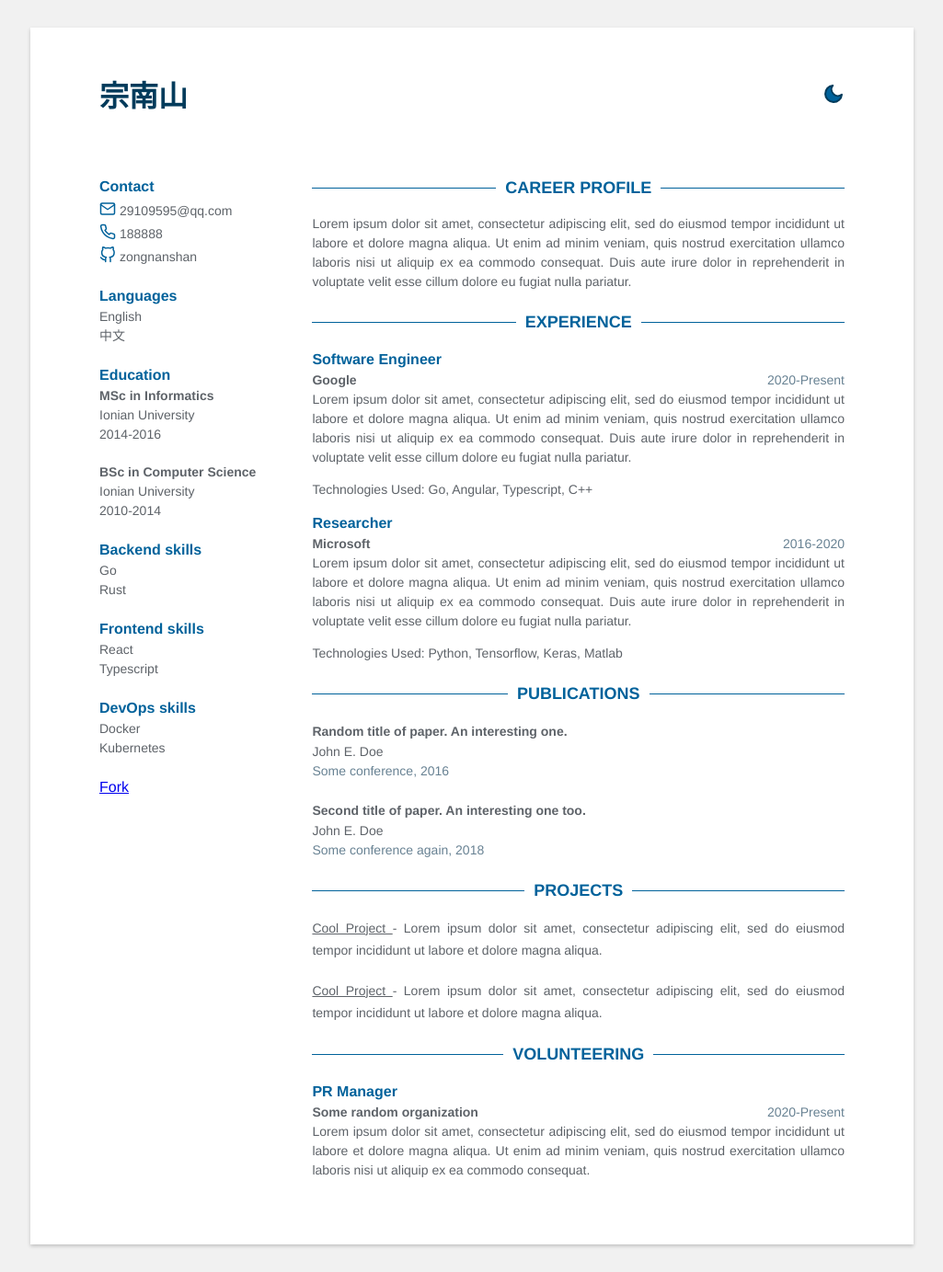
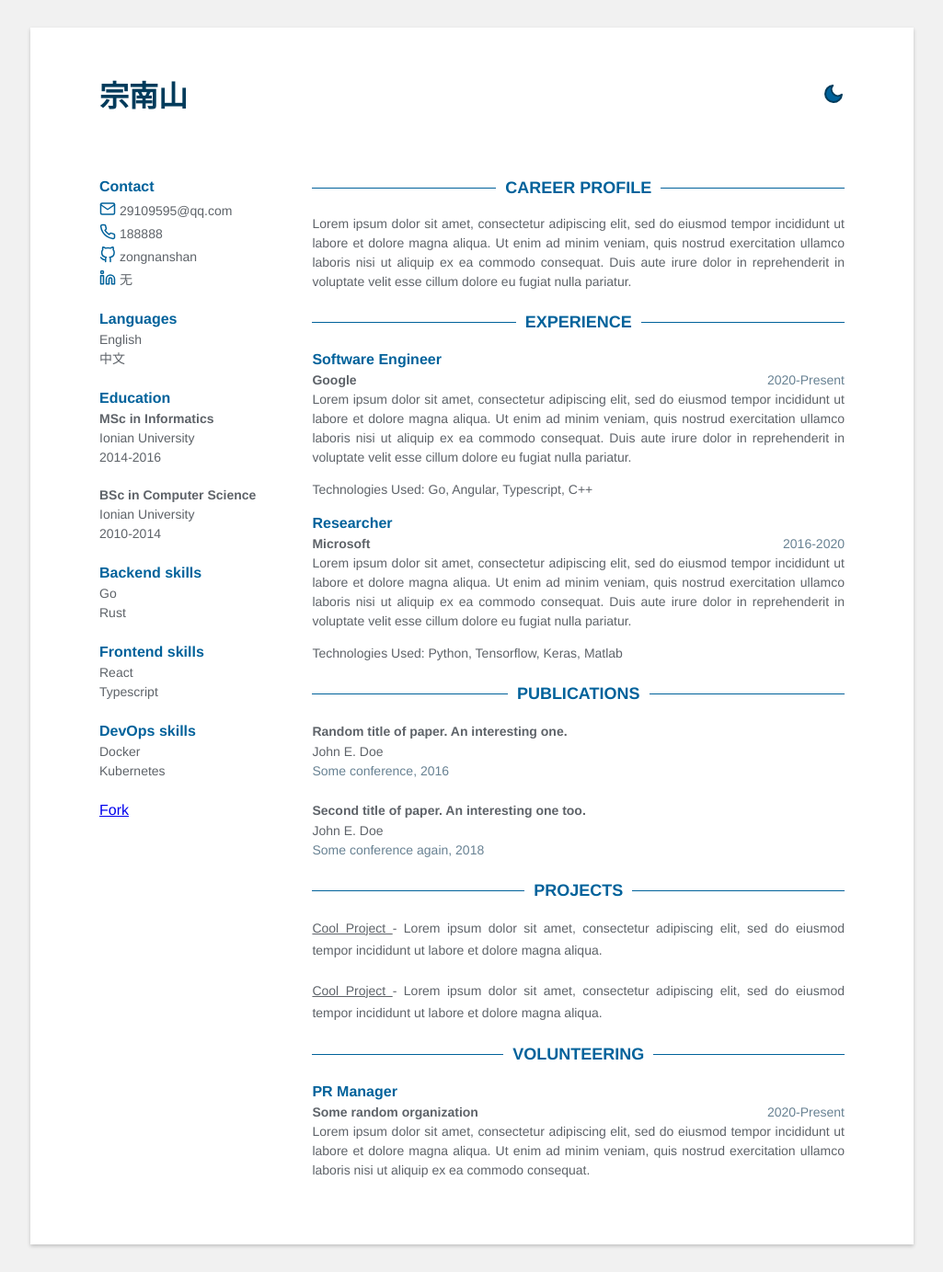
Before and after one commit to zongnanshan/zongnanshan.github.io, a Jekyll site: the page built from index.html, in a window 1280 px wide. Shown: the whole page at 92% size, without its empty margins (127-1152 px from the left). Built offline with Jekyll 4.4.1, drawn with Linux system fonts in a browser that asks for light colours.

Commit message:
Update data.yml

```diff
--- a/_data/data.yml
+++ b/_data/data.yml
@@ -6,7 +6,7 @@ fork: true
 contact:
   email: 29109595@qq.com
   github: zongnanshan
-  linkedin: #
+  linkedin: 无
   phone: 188888
   gitlab:
   twitter:
```
